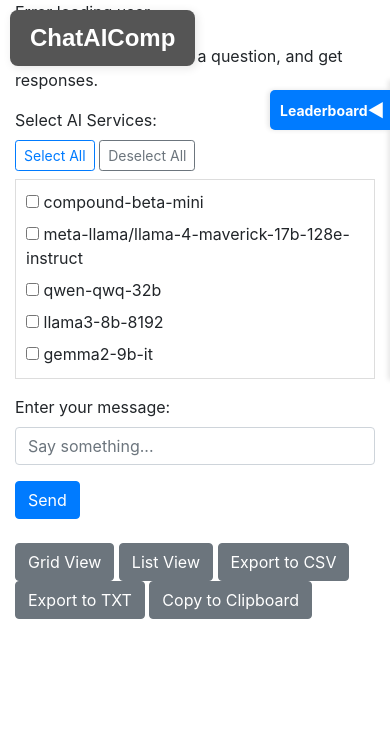
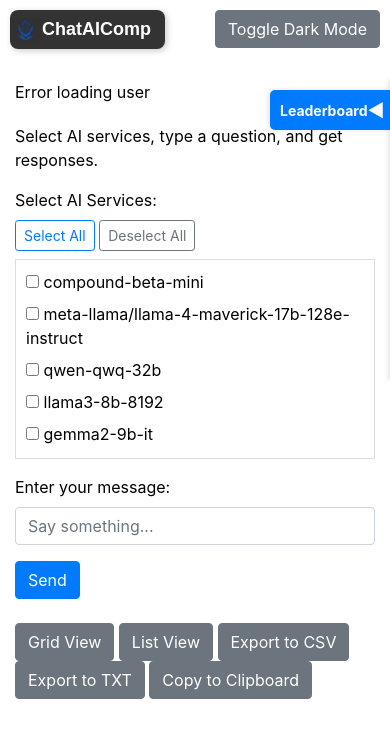
Before and after one commit to davidsilb/chat-app, a website: page web/public/index.html in a window 390 px wide. Drawn offline with nearby package versions, Linux system fonts and the light colour scheme; no server answers.

Commit message:
dark mode on index.html and mobile view working now refactor of lots of css, script added for dark mode pruned/cleaned .jpg's for size and added cute_logo.png

```diff
--- a/web/public/index.html
+++ b/web/public/index.html
@@ -6,6 +6,9 @@
   <title>Chat AI Compiler</title>
   <link rel="stylesheet" href="https://stackpath.bootstrapcdn.com/bootstrap/4.5.2/css/bootstrap.min.css"/>
   <style>
+    *, *::before, *::after {
+      box-sizing: border-box; /*magic_code*/
+    }
     #responses.grid-layout {
       display: grid;
       grid-template-columns: repeat(auto-fill, minmax(300px, 1fr));
@@ -22,6 +25,8 @@
       font-size: 12px;
     }
     .services-list {
+      text-align: left;
+      display: block;
       max-height: 200px;
       overflow-y: scroll;
       border: 1px solid #ddd;
@@ -31,9 +36,9 @@
       display: block;
     }
     .scrollable-table {
-    max-height: 100px; /* Set the desired height for the scrollable area */
-    overflow-y: auto; /* Enable vertical scrolling */
-    border: 1px solid #ddd; /* Optional: Add a border around the scrollable area */
+    max-height: 100px;
+    overflow-y: auto;
+    border: 1px solid #ddd;
     }
       #leaderboardPanel {
       position: fixed;
@@ -49,11 +54,9 @@
       z-index: 1000;
       padding: 10px;
     }
-
     #leaderboardPanel.open {
       right: 0;
     }
-
     #toggleArrow {
     position: fixed;
     top: 90px;
@@ -87,27 +90,78 @@
     .use-case {
     font-size: 0.8rem;
     color: #6c757d;
-    font-style: italic;
     }
-    body.logo {
     .logo {
-    font-size: 24px;               /* Font size for the logo */
-    font-weight: bold;            /* Makes the text bold */
-    color: #FFFFFF;               /* White text color */
-    background-color: #555555;    /* Blue background */
-    padding: 10px 20px;           /* Space around the text */
-    border-radius: 8px;           /* Rounded corners */
-    position: fixed;              /* Fixed in top-left corner */
-    top: 10px;
-    left: 10px;
-    z-index: 1000;                /* On top of other elements */
-    font-family: Arial, sans-serif;
-    box-shadow: 2px 2px 10px rgba(0, 0, 0, 0.1);
+      position: fixed;
+      top: 10px;
+      left: 10px;
+      font-size: 18px;
+      font-weight: bold;
+      color: white;
+      background-color: #555;
+      padding: 6px 14px;
+      border-radius: 8px;
+      z-index: 999; /* Less than the toggleTheme button */
+      box-shadow: 2px 2px 6px rgba(0, 0, 0, 0.2);
+      font-family: Arial, sans-serif, system-ui;
+    }
+    .logo-img {
+      height: 24px;
+      width: auto;
+      margin-left: -14px; /* new line to fix gap */
+      width: auto;
+      vertical-align: middle;
+    }
+    .container {
+      margin-top: 80px; /* Adjust based on the logo height */
+    }
+        body.light-mode {
+      background-color: #ffffff;
+      color: #000000;
+    }
+    body.dark-mode {
+      background-color: #121212;
+      color: #e0e0e0;
+    }
+    body.dark-mode .container {
+      background-color: #1e1e1e;
+      border-color: #444;
+    }
+    body.dark-mode .logo,
+    .logo {
+      background-color: #333333;
+      color: #ffffff;
+    }
+    body.dark-mode .services-list {
+      background-color: #222;
+      border-color: #555;
+    }
+    body.dark-mode input,
+    body.dark-mode select,
+    body.dark-mode textarea {
+      background-color: #2a2a2a;
+      color: #ffffff;
+      border: 1px solid #555;
+    }
+    body.dark-mode .btn-primary {
+      background-color: #0d6efd;
+      border-color: #0a58ca;
+    }
+    body.dark-mode .btn-secondary {
+      background-color: #6c757d;
+      border-color: #565e64;
+    }
+    #toggleTheme {
+      position: fixed;
+      top: 10px;
+      right: 10px;
+      z-index: 2000;
     }
   </style>
 </head>
-<body class="logo">
-  <div class="logo">ChatAIComp</div>
+<body class="light-mode">
+  <button id="toggleTheme" class="btn btn-secondary">Toggle Dark Mode</button>
+  <div class="logo"><img src=".\logos\cute_logo.png" alt="Logo" class="logo-img">ChatAIComp</div>
   <div class="container">
 
     <p id="username"></p>
@@ -453,5 +507,19 @@
       document.getElementById('username').innerText = 'Error loading user';
     });
 </script>
+  <script>
+    const themeToggleBtn = document.getElementById("toggleTheme");
+    const savedTheme = localStorage.getItem("theme") || "light";
+    document.body.classList.add(savedTheme + "-mode");
+
+    themeToggleBtn.addEventListener("click", () => {
+      const currentTheme = document.body.classList.contains("dark-mode") ? "dark" : "light";
+      const newTheme = currentTheme === "dark" ? "light" : "dark";
+
+      document.body.classList.remove(currentTheme + "-mode");
+      document.body.classList.add(newTheme + "-mode");
+      localStorage.setItem("theme", newTheme);
+    });
+  </script>
 </body>
 </html>
```
Also changed, not shown: web/public/logos/cute_logo.png (added), web/public/logos/logo1.jpg, web/public/logos/logo2.jpg, web/public/logos/whitelogo.jpg, web/public/logos/whitelogo2.jpg.
